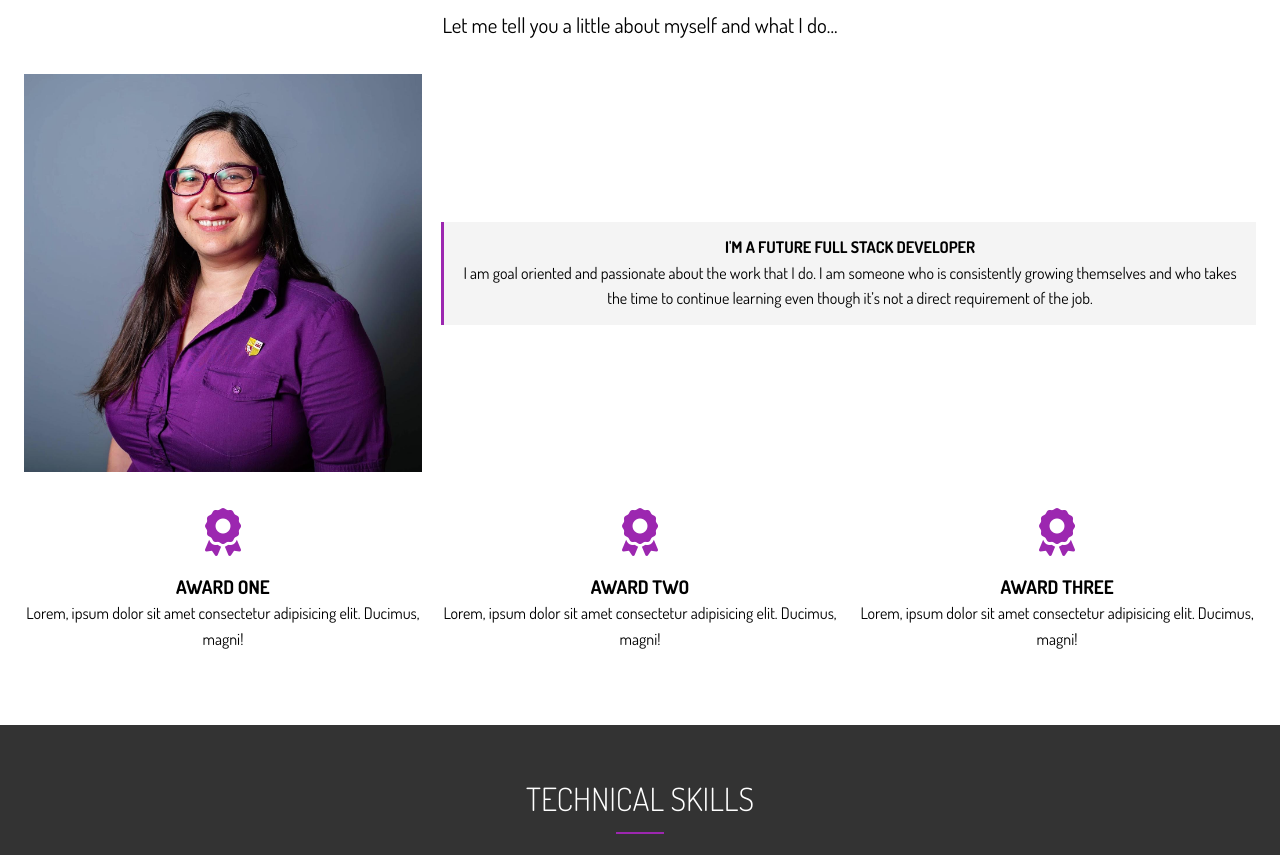
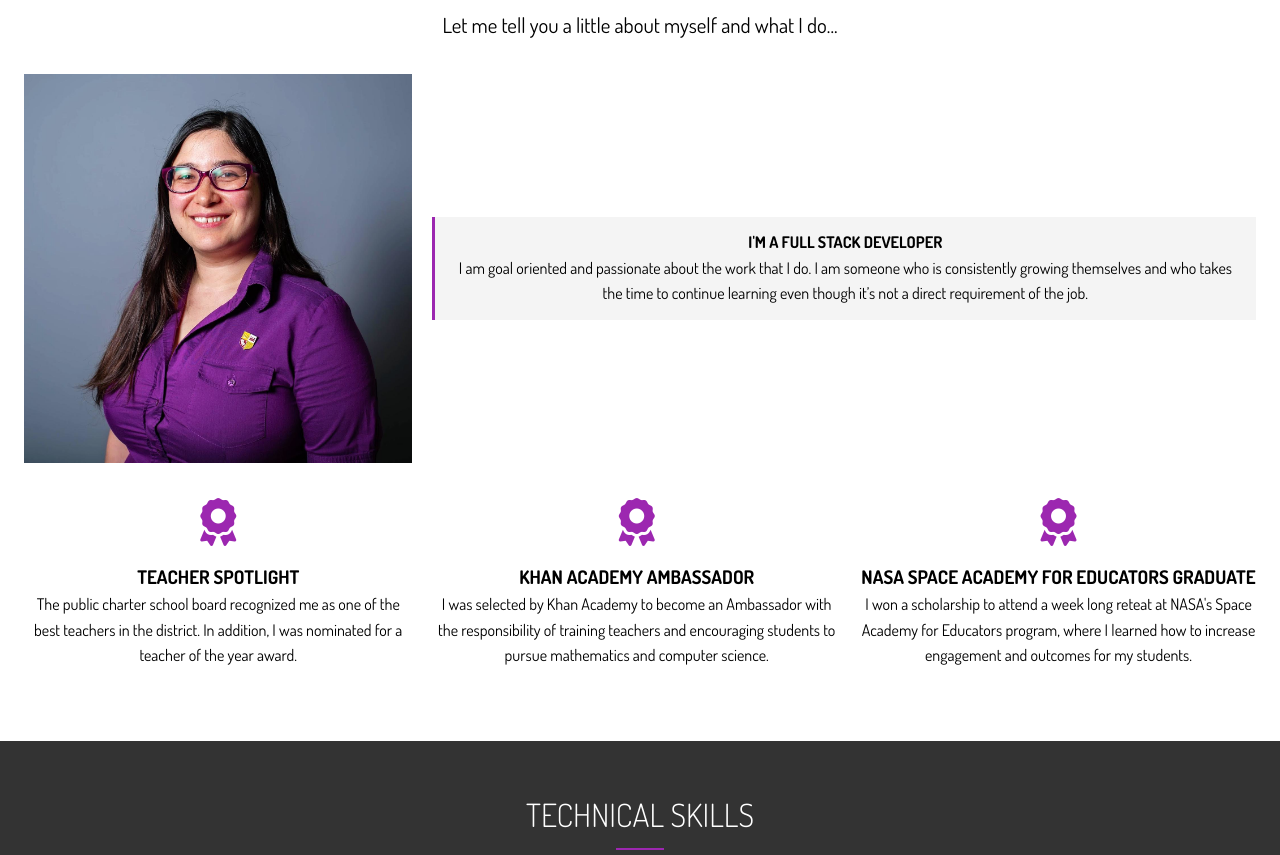
Before and after one commit to SashaVarner/portfolio, a website: page dist/about.html in a window 1280 px wide. Shown: the part 207-1062 px from the top of the page. Drawn offline with Linux system fonts and the light colour scheme.

Commit message:
Added recognitions on about page

```diff
--- a/dist/about.html
+++ b/dist/about.html
@@ -42,33 +42,30 @@
       <div class="about-info">
         <img src="img/about.jpg" alt="" class="bio-image" />
         <div class="bio bg-light">
-          <h4>I'm a future full stack developer</h4>
+          <h4>I'm a full stack developer</h4>
           <p>
             I am goal oriented and passionate about the work that I do. I am someone who is consistently growing themselves and who takes the time to continue learning even though it’s not a direct requirement of the job.
           </p>
         </div>
         <div class="award-1">
           <i class="fas fa-award fa-3x"></i>
-          <h3>Award One</h3>
+          <h3>Teacher Spotlight</h3>
           <p>
-            Lorem, ipsum dolor sit amet consectetur adipisicing elit. Ducimus,
-            magni!
+            The public charter school board recognized me as one of the best teachers in the district. In addition, I was nominated for a teacher of the year award.
           </p>
         </div>
         <div class="award-2">
           <i class="fas fa-award fa-3x"></i>
-          <h3>Award Two</h3>
+          <h3>Khan Academy Ambassador</h3>
           <p>
-            Lorem, ipsum dolor sit amet consectetur adipisicing elit. Ducimus,
-            magni!
+            I was selected by Khan Academy to become an Ambassador with the responsibility of training teachers and encouraging students to pursue mathematics and computer science.
           </p>
         </div>
         <div class="award-3">
           <i class="fas fa-award fa-3x"></i>
-          <h3>Award Three</h3>
+          <h3>NASA Space Academy for Educators Graduate</h3>
           <p>
-            Lorem, ipsum dolor sit amet consectetur adipisicing elit. Ducimus,
-            magni!
+            I won a scholarship to attend a week long reteat at NASA's Space Academy for Educators program, where I learned how to increase engagement and outcomes for my students.
           </p>
         </div>
       </div>
```
